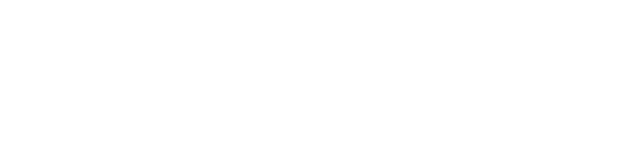
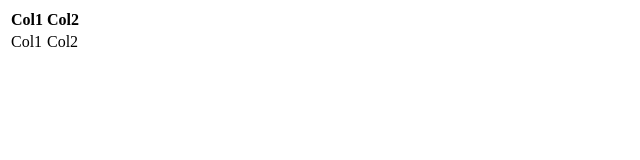
Before and after one commit to diegocaceres21/Manual-Tec-Web, a plain HTML site: page index.html in a window 1280 px wide. Shown: the whole page, without its empty margins (0-640 px from the left). Drawn offline with Linux system fonts and the light colour scheme.

Commit message:
First commit

```diff
--- a/index.html
+++ b/index.html
@@ -9,8 +9,17 @@
 <body>
     <table>
         <thead>
-
+            <tr>
+                <th>Col1</th>
+                <th>Col2</th>
+            </tr>
         </thead>
+        <tbody>
+            <tr>
+                <td>Col1</td>
+                <td>Col2</td>
+            </tr>
+        </tbody>
     </table>
 </body>
 </html>
```
